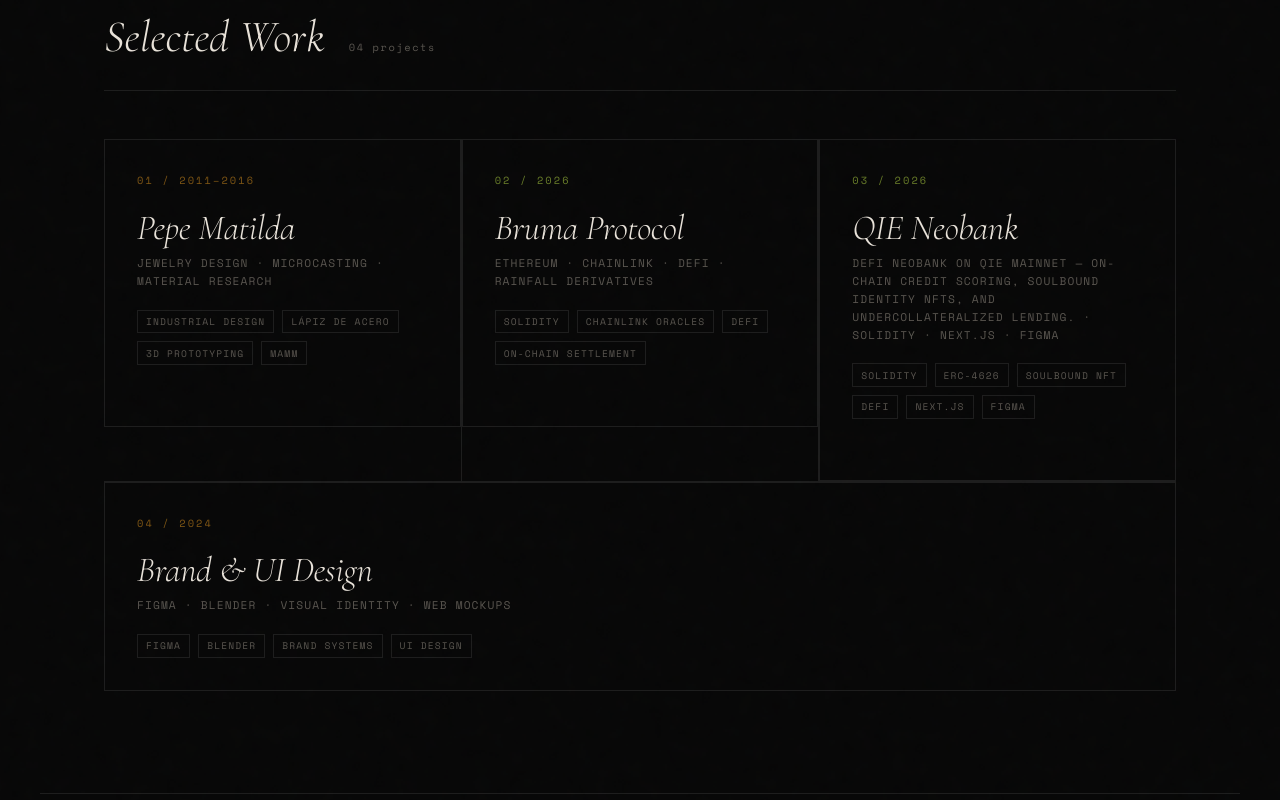
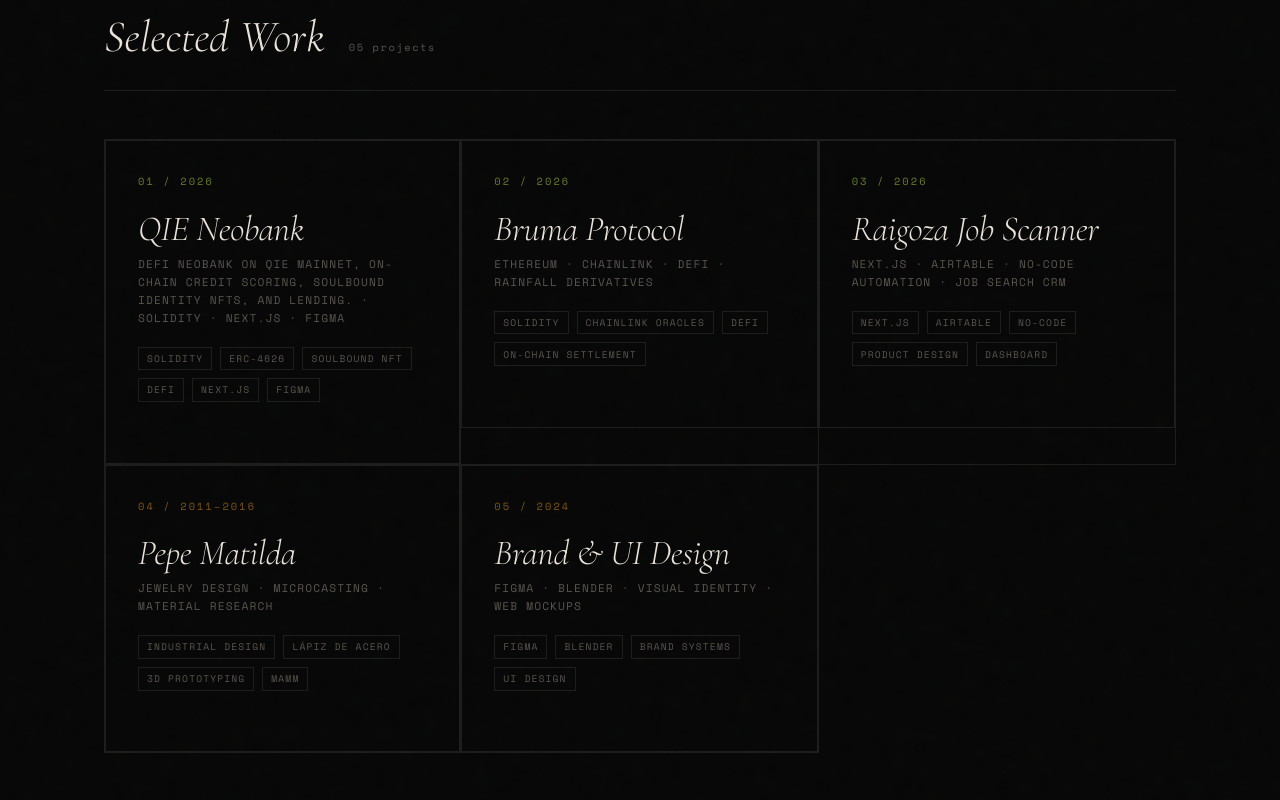
Before and after one commit to NinjaPuppetDev/portfolio, a Next.js app: page / in a window 1280 px wide. Shown: the part 900-1700 px from the top of the page. Built offline with nearby package versions, Linux system fonts and the light colour scheme.

Commit message:
jobscanner

```diff
--- a/app/components/LandingPage.tsx
+++ b/app/components/LandingPage.tsx
@@ -6,16 +6,17 @@
 const projects = [
   {
     index: '01',
-    year: '2011–2016',
-    title: 'Pepe Matilda',
-    subtitle: 'Jewelry Design · Microcasting · Material Research',
-    tags: ['Industrial Design', 'Lápiz de Acero', '3D Prototyping', 'MAMM'],
+    year: '2026',
+    title: 'QIE Neobank',
+    subtitle: 'DeFi neobank on QIE Mainnet, on-chain credit scoring, soulbound identity NFTs, and lending. · Solidity · Next.js · Figma',
+    tags: ['Solidity', 'ERC-4626', 'Soulbound NFT', 'DeFi', 'Next.js', 'Figma'],
     description:
-      'Award-winning jewelry brand exploring the boundary between craft and production. Developed a proprietary microcasting system for complex geometries and collaborated with Museo de Arte Moderno de Medellín and Museo de Antioquia.',
-    link: 'https://www.instagram.com/pepe_matilda_?igsh=MXNvdDY1MzR5bmwyNg==',
-    linkLabel: 'View project',
-    accent: 'var(--amber)',
+      'A full-stack DeFi neobank built for the QIE Blockchain Hackathon. Deployed smart contracts: vault, identity, lending, credit score.',
+    link: 'https://qie-bank.vercel.app/',
+    linkLabel: 'View QIE Neobank →',
+    accent: 'var(--accent)',
   },
+
   {
     index: '02',
     year: '2026',
@@ -31,17 +32,29 @@
   {
     index: '03',
     year: '2026',
-    title: 'QIE Neobank',
-    subtitle: 'DeFi neobank on QIE Mainnet — on-chain credit scoring, soulbound identity NFTs, and undercollateralized lending. · Solidity · Next.js · Figma',
-    tags: ['Solidity', 'ERC-4626', 'Soulbound NFT', 'DeFi', 'Next.js', 'Figma'],
-     description:
-      'A full-stack DeFi neobank built for the QIE Blockchain Hackathon. Five deployed smart contracts — vault, identity, lending, credit score, and facade — with a custom design system and dashboard UI. Users build a portable on-chain credit score (300–850) from repayment history and deposit behavior, then unlock undercollateralized loans by tier. 45 million Americans are credit invisible. QIE Bank starts them from zero.',
-    link: 'https://qie-bank.vercel.app/',
-    linkLabel: 'View QIE Neobank →',
+    title: 'Raigoza Job Scanner',
+    subtitle: 'Next.js · Airtable · No-code Automation · Job Search CRM',
+    tags: ['Next.js', 'Airtable', 'No-code', 'Product Design', 'Dashboard'],
+    description:
+      'A personal job search CRM built on Airtable as the live backend, surfaced through a custom Next.js dashboard. Tracks application funnel stages, interview schedules, and follow-up cadences in real time — the same discipline I apply to design, applied to the search itself.',
+    link: 'https://raigoza-job-scanner.vercel.app/',
+    linkLabel: 'View Job Scanner →',
     accent: 'var(--accent)',
   },
+   {
+    index: '04',
+    year: '2011–2016',
+    title: 'Pepe Matilda',
+    subtitle: 'Jewelry Design · Microcasting · Material Research',
+    tags: ['Industrial Design', 'Lápiz de Acero', '3D Prototyping', 'MAMM'],
+    description:
+      'Award-winning jewelry brand exploring the boundary between craft and production. Developed a proprietary microcasting system for complex geometries and collaborated with Museo de Arte Moderno de Medellín and Museo de Antioquia.',
+    link: 'https://www.instagram.com/pepe_matilda_?igsh=MXNvdDY1MzR5bmwyNg==',
+    linkLabel: 'View project',
+    accent: 'var(--amber)',
+  },
   {
-    index: '04',
+    index: '05',
     year: '2024',
     title: 'Brand & UI Design',
     subtitle: 'Figma · Blender · Visual Identity · Web Mockups',
@@ -53,6 +66,41 @@
     accent: 'var(--amber)',
   },
 ]
+
+function ProjectGrid() {
+  const COLS = 3
+  const remainder = projects.length % COLS
+  const orphanStart = remainder === 0 ? null : Math.floor((COLS - remainder) / 2) + 1
+
+  return (
+    <div style={{
+      display: 'grid',
+      gridTemplateColumns: `repeat(${COLS}, 1fr)`,
+      gap: '0',
+    }}>
+      {projects.map((p, i) => {
+        const isFirstOrphan = orphanStart !== null && i === projects.length - remainder
+        const col = (i % COLS) + 1
+        const row = Math.floor(i / COLS) + 1
+
+        return (
+          <div
+            key={p.index}
+            style={{
+              borderTop: row === 1 ? '1px solid var(--border)' : 'none',
+              borderBottom: '1px solid var(--border)',
+              borderLeft: col === 1 || isFirstOrphan ? '1px solid var(--border)' : 'none',
+              borderRight: '1px solid var(--border)',
+              ...(isFirstOrphan ? { gridColumnStart: orphanStart } : {}),
+            }}
+          >
+            <ProjectCard {...p} />
+          </div>
+        )
+      })}
+    </div>
+  )
+}
 
 // Animated glitch text hook
 function useGlitch(text: string, active: boolean) {
@@ -93,16 +141,12 @@
   const heroRef = useRef<HTMLDivElement>(null)
   const [mounted, setMounted] = useState(false)
 
-  useEffect(() => {
-    setMounted(true)
-  }, [])
+  useEffect(() => { setMounted(true) }, [])
 
-  // Parallax on hero grid lines
   useEffect(() => {
     const onScroll = () => {
       if (!heroRef.current) return
-      const y = window.scrollY
-      heroRef.current.style.setProperty('--py', `${y * 0.3}px`)
+      heroRef.current.style.setProperty('--py', `${window.scrollY * 0.3}px`)
     }
     window.addEventListener('scroll', onScroll, { passive: true })
     return () => window.removeEventListener('scroll', onScroll)
@@ -124,7 +168,6 @@
           overflow: 'hidden',
         }}
       >
-        {/* Grid background */}
         <div style={{
           position: 'absolute',
           inset: 0,
@@ -137,7 +180,6 @@
           pointerEvents: 'none',
         }} />
 
-        {/* Glow orb */}
         <div style={{
           position: 'absolute',
           top: '20%',
@@ -149,7 +191,6 @@
           filter: 'blur(40px)',
         }} />
 
-        {/* Top label */}
         <div style={{
           position: 'absolute',
           top: '2rem',
@@ -165,7 +206,6 @@
           Medellín, Colombia — {new Date().getFullYear()}
         </div>
 
-        {/* Main headline */}
         <div style={{ position: 'relative', zIndex: 1 }}>
           <p style={{
             fontFamily: 'var(--mono)',
@@ -247,7 +287,6 @@
           </div>
         </div>
 
-        {/* Scroll hint */}
         <div style={{
           position: 'absolute',
           bottom: '2rem',
@@ -303,28 +342,11 @@
             color: 'var(--muted)',
             letterSpacing: '0.15em',
           }}>
-            04 projects
+            {String(projects.length).padStart(2, '0')} projects
           </span>
         </div>
 
-        <div style={{
-          display: 'grid',
-          gridTemplateColumns: 'repeat(3, 1fr)',
-          gap: '1px',
-          background: 'var(--border)',
-        }}>
-          {projects.map((p, i) => (
-            <div
-              key={p.index}
-              style={{
-                background: 'var(--bg)',
-                gridColumn: i === projects.length - 1 && projects.length % 3 !== 0 ? '1 / -1' : undefined,
-              }}
-            >
-              <ProjectCard {...p} />
-            </div>
-          ))}
-        </div>
+        <ProjectGrid />
       </section>
 
       {/* ── ABOUT ────────────────────────────────────────────────────── */}
@@ -364,36 +386,23 @@
         </div>
 
         <div style={{ display: 'flex', flexDirection: 'column', gap: '1.25rem' }}>
-          <p style={{
-            fontSize: '0.9rem',
-            color: 'var(--muted)',
-            lineHeight: 1.8,
-          }}>
+          <p style={{ fontSize: '0.9rem', color: 'var(--muted)', lineHeight: 1.8 }}>
             I'm a product designer-engineer from Medellín. I started casting metal,
             ended up writing smart contracts — and somewhere in between I dropped out
             of music school, won a design award, and built a stablecoin for my MA thesis.
           </p>
-          <p style={{
-            fontSize: '0.9rem',
-            color: 'var(--muted)',
-            lineHeight: 1.8,
-          }}>
+          <p style={{ fontSize: '0.9rem', color: 'var(--muted)', lineHeight: 1.8 }}>
             I use AI as a creative and technical amplifier. I research Web3 security
             competitively on Sherlock and Code4rena. I am fluent in both the language
             of materials and the language of protocols.
           </p>
-          <p style={{
-            fontSize: '0.9rem',
-            color: 'var(--muted)',
-            lineHeight: 1.8,
-          }}>
+          <p style={{ fontSize: '0.9rem', color: 'var(--muted)', lineHeight: 1.8 }}>
             Currently open to roles at the intersection of product, blockchain,
             and anything that requires someone who thinks with both hands.
           </p>
 
-          {/* Stack pills */}
           <div style={{ display: 'flex', flexWrap: 'wrap', gap: '0.5rem', paddingTop: '0.5rem' }}>
-            {['Solidity', 'Ethereum', 'Chainlink', 'Figma', 'Blender', 'Next.js', 'AI Tools', 'CAD / 3D'].map(s => (
+            {['Solidity', 'Ethereum', 'Chainlink', 'Figma', 'Blender', 'Next.js', 'Airtable', 'AI Tools', 'CAD / 3D'].map(s => (
               <span key={s} style={{
                 fontFamily: 'var(--mono)',
                 fontSize: '0.6rem',
@@ -421,7 +430,6 @@
           overflow: 'hidden',
         }}
       >
-        {/* Background glow */}
         <div style={{
           position: 'absolute',
           bottom: '-100px',
@@ -471,11 +479,11 @@
             position: 'relative',
             zIndex: 1,
           }}
-          onMouseEnter={e => {
-            e.currentTarget.style.background = 'var(--text)'
+          onMouseEnter={(e: { currentTarget: HTMLAnchorElement }) => {
+            (e.currentTarget as HTMLAnchorElement).style.background = 'var(--text)'
           }}
-          onMouseLeave={e => {
-            e.currentTarget.style.background = 'var(--accent)'
+          onMouseLeave={(e) => {
+            (e.currentTarget as HTMLAnchorElement).style.background = 'var(--accent)'
           }}
         >
           raigoza.david.j@gmail.com
```
